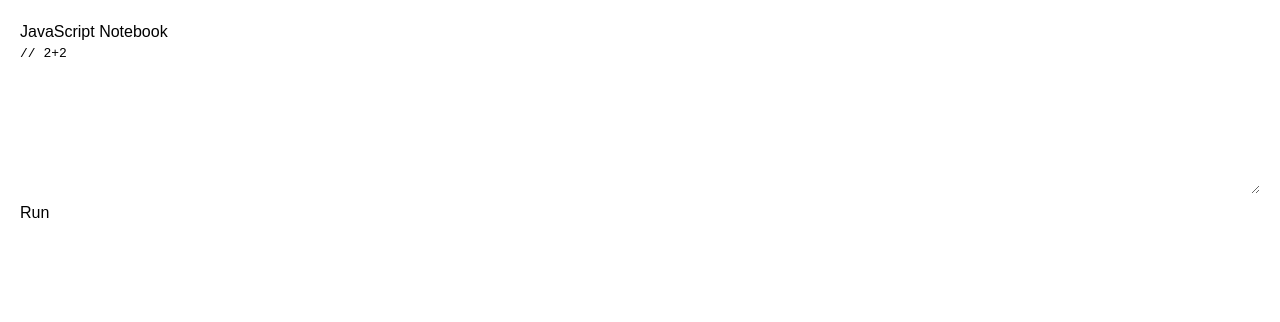
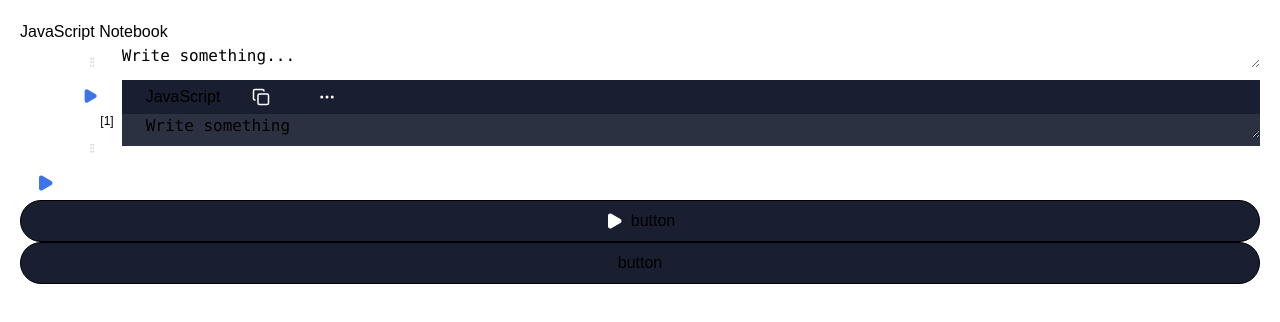
Before and after one commit to mukumikuu/tech-note-app, a React (Vite) app: page / in a window 1280 px wide. Shown: the top 322 px of the page. Built offline with nearby package versions, Linux system fonts and the light colour scheme; no server answers; a web font is replaced by a local one.

Commit message:
chore: fix everything

```diff
--- a/src/frontend/components/markdownblock.tsx
+++ b/src/frontend/components/markdownblock.tsx
@@ -1,7 +1,7 @@
 import { useState } from 'react'
 import Button from './button'
 import { Plus } from 'lucide-react'
-import dragger from '../ui/assets/dragger.svg'
+import dragger from '../ui/assets/picture/dragger.svg'
 
 const MarkdownBlock = () => {
   const [text, setText] = useState('Write something...')
--- a/src/frontend/ui/App.tsx
+++ b/src/frontend/ui/App.tsx
@@ -1,50 +1,70 @@
-import { useState, useEffect } from "react";
-import { io, Socket } from "socket.io-client";
-import type { KernelResult } from "../../shared/kernelResult";
+import { Play } from 'lucide-react'
+import { useState, useEffect } from 'react'
+import { io, Socket } from 'socket.io-client'
+import type { KernelResult } from '../../shared/kernelResult'
+import Button from '../components/button'
+import CodeBlock from '../components/codeblock'
+import MarkdownBlock from '../components/markdownblock'
 
 function App() {
-  const [code, setCode] = useState("// 2+2");
-  const [output, setOutput] = useState<KernelResult | null>(null);
-  const [socket, setSocket] = useState<Socket | null>(null);
+  const [code, setCode] = useState('// 2+2')
+  const [output, setOutput] = useState<KernelResult | null>(null)
+  const [socket, setSocket] = useState<Socket | null>(null)
 
   useEffect(() => {
-    const s = io("http://localhost:3030");
-    setSocket(s);
+    const s = io('http://localhost:3030')
+    setSocket(s)
 
-    s.on("connect", () => console.log("Connected to kernel"));
-    s.on("codeResult", (data: KernelResult) => setOutput(data));
+    s.on('connect', () => console.log('Connected to kernel'))
+    s.on('codeResult', (data: KernelResult) => setOutput(data))
 
     return () => {
-      s.disconnect();
-    };
-  }, []);
+      s.disconnect()
+    }
+  }, [])
 
   const run = () => {
     if (socket && socket.connected) {
-      socket.emit("runCode", code);
+      socket.emit('runCode', code)
     } else {
-      console.error("Socket not connected");
+      console.error('Socket not connected')
     }
-  };
+  }
 
   return (
     <div style={{ padding: 20 }}>
       <h1>JavaScript Notebook</h1>
-      <textarea
-        value={code}
-        onChange={(e) => setCode(e.target.value)}
-        style={{ width: "100%", height: 150, fontFamily: "monospace" }}
-      />
-      <button onClick={run}>Run</button>
-
+      <MarkdownBlock></MarkdownBlock>
+      <CodeBlock blockIndex={1}></CodeBlock>
+      <Button
+        variant='icon'
+        icon={Play}
+        iconColor='#3E74EA'
+        iconClassname='fill-[#3E74EA]'
+        onClick={() => run()}
+      ></Button>
+      <Button
+        className='font-poppins text-base font-normal'
+        icon={Play}
+        iconClassname='fill-[#FFFFFF]'
+        onClick={() => run()}
+      >
+        button
+      </Button>
+      <Button
+        className='font-poppins text-base font-normal'
+        onClick={() => run()}
+      >
+        button
+      </Button>
       {output && (
         <div style={{ marginTop: 20 }}>
-          {output.error && <pre style={{ color: "red" }}>{output.error}</pre>}
-          {output.logs.length > 0 && <pre>{output.logs.join("")}</pre>}
+          {output.error && <pre style={{ color: 'red' }}>{output.error}</pre>}
+          {output.logs.length > 0 && <pre>{output.logs.join('')}</pre>}
         </div>
       )}
     </div>
-  );
+  )
 }
 
-export default App;
+export default App
```
Also changed, not shown: src/frontend/components/codeblock.tsx (+18 -18 lines).
